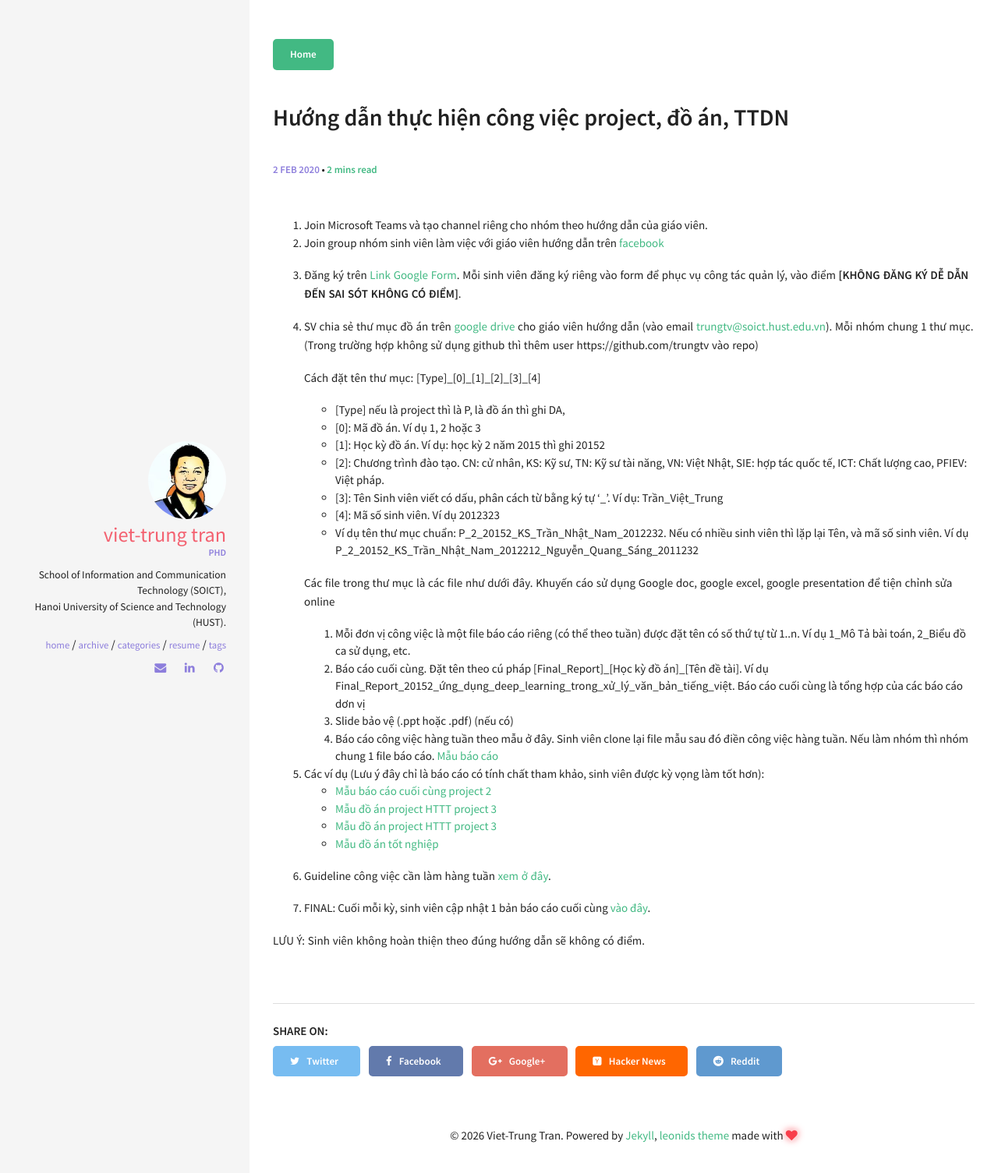
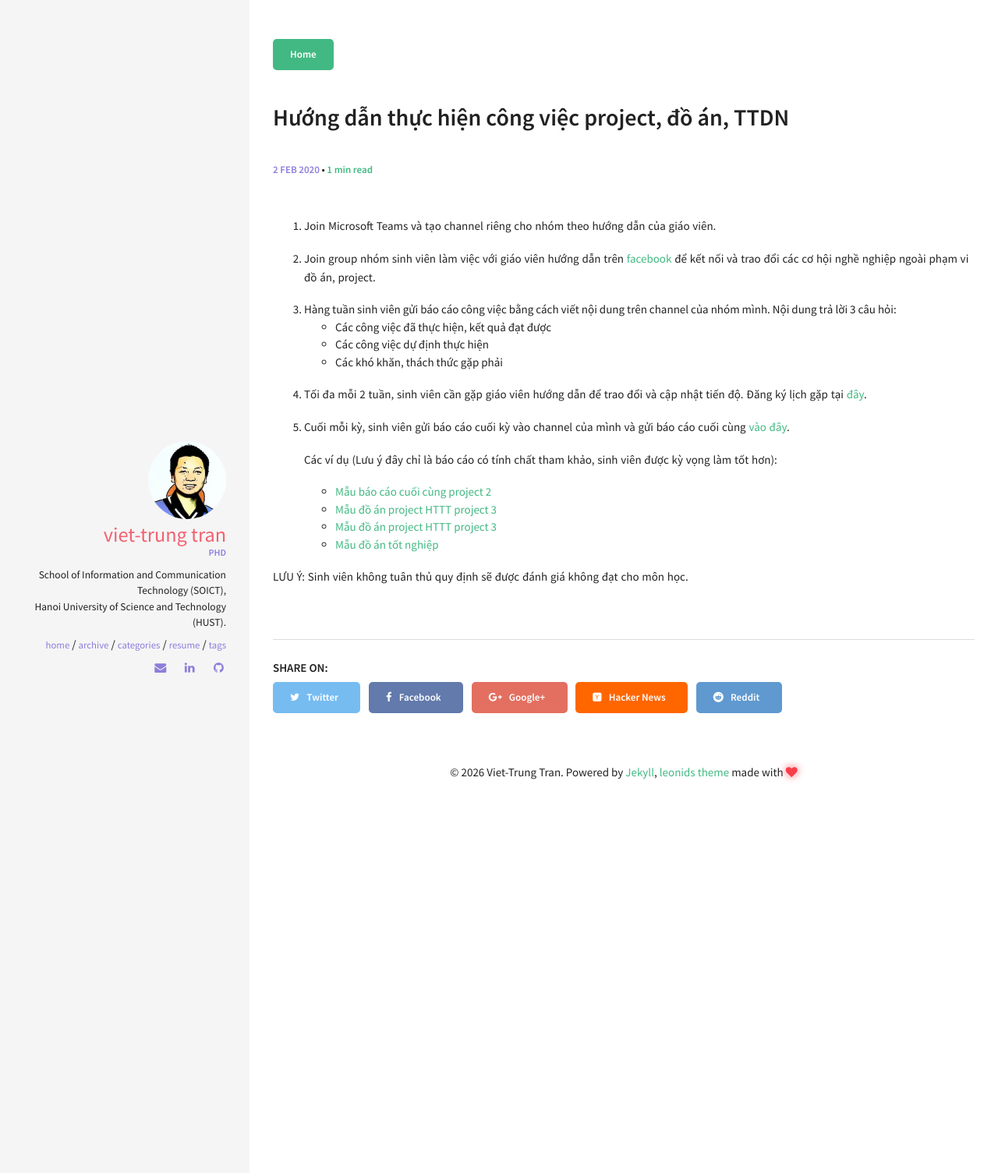
Before and after one commit to trungtv/trungtv.github.io, a Jekyll site: the page built from _posts/2020-02-02-huong-dan-cong-viec-lam-project-doan.md, in a window 1280 px wide. Shown: the top 1505 px of the page at 78% size. Built offline with Jekyll 4.4.1, drawn with Linux system fonts in a browser that asks for light colours.

Commit message:
Cập nhật hướng dẫn project/đồ án: báo cáo trên channel, Calendly, bỏ form đăng ký
Made-with: Cursor

```diff
--- a/_posts/2020-02-02-huong-dan-cong-viec-lam-project-doan.md
+++ b/_posts/2020-02-02-huong-dan-cong-viec-lam-project-doan.md
@@ -7,36 +7,24 @@ share: true
 published: true
 ---
 0. Join Microsoft Teams và tạo channel riêng cho nhóm theo hướng dẫn của giáo viên.
-1. Join group nhóm sinh viên làm việc với giáo viên hướng dẫn trên [facebook](https://www.facebook.com/groups/itbee.soict/)
-2. Đăng ký trên [Link Google Form](https://docs.google.com/forms/d/e/1FAIpQLSd22vGSppy8nw_0ZatTVtKh4oLTZFUJoJyUi4rd1QvP0QNhhA/viewform?c=0&w=1). Mỗi sinh viên đăng ký riêng vào form để phục vụ công tác quản lý, vào điểm **[KHÔNG ĐĂNG KÝ DỄ DẪN ĐẾN SAI SÓT KHÔNG CÓ ĐIỂM]**.
 
-3. SV chia sẻ thư mục đồ án trên [google drive](https://support.google.com/drive/answer/2494822?hl=vi&ref_topic=2525251&fbclid=IwAR1gOSpzWHbjQUg2dGgVN9pg8-x_MRSxeFitlfYs9OiPcIWMub58i4mvn4Q) cho giáo viên hướng dẫn (vào email [trungtv@soict.hust.edu.vn](mailto:trungtv@soict.hust.edu.vn)). Mỗi nhóm chung 1 thư mục. (Trong trường hợp không sử dụng github thì thêm user https://github.com/trungtv vào repo)
+1. Join group nhóm sinh viên làm việc với giáo viên hướng dẫn trên [facebook](https://www.facebook.com/groups/itbee.soict/) để kết nối và trao đổi các cơ hội nghề nghiệp ngoài phạm vi đồ án, project.
 
-	Cách đặt tên thư mục:  \[Type\]\_\[0\]\_\[1\]\_\[2\]\_\[3\]\_\[4\]
-	* \[Type\] nếu là project thì là P, là đồ án thì ghi DA,
-	* \[0\]: Mã đồ án. Ví dụ 1, 2 hoặc 3
-	* \[1\]: Học kỳ đồ án. Ví dụ: học kỳ 2 năm 2015 thì ghi 20152
-	* \[2\]: Chương trình đào tạo. CN: cử nhân, KS: Kỹ sư, TN: Kỹ sư tài năng, VN: Việt Nhật, SIE: hợp tác quốc tế, ICT: Chất lượng cao, PFIEV: Việt pháp.
-	* \[3\]: Tên Sinh viên viết có dấu, phân cách từ bằng ký tự '\_'. Ví dụ: Trần\_Việt\_Trung
-	* \[4\]: Mã số sinh viên. Ví dụ 2012323
-	* Ví dụ tên thư mục chuẩn: P_2_20152_KS_Trần_Nhật_Nam_2012232. Nếu có nhiều sinh viên thì lặp lại Tên, và mã số sinh viên. Ví dụ P_2_20152_KS_Trần_Nhật_Nam_2012212_Nguyễn_Quang_Sáng_2011232
+2. Hàng tuần sinh viên gửi báo cáo công việc bằng cách viết nội dung trên channel của nhóm mình. Nội dung trả lời 3 câu hỏi:
+	* Các công việc đã thực hiện, kết quả đạt được
+	* Các công việc dự định thực hiện
+	* Các khó khăn, thách thức gặp phải
 
-	Các file trong thư mục là các file như dưới đây. Khuyến cáo sử dụng Google doc, google excel, google presentation để tiện chỉnh sửa online
-
-	1. Mỗi đơn vị công việc là một file báo cáo riêng (có thể theo tuần) được đặt tên có số thứ tự từ 1..n. Ví dụ 1_Mô Tả bài toán,  2_Biểu đồ ca sử dụng, etc.
-	2. Báo cáo cuối cùng. Đặt tên theo cú pháp [Final_Report]\_[Học kỳ đồ án]\_[Tên đề tài]. Ví dụ Final_Report_20152_ứng_dụng_deep_learning_trong_xử_lý_văn_bản_tiếng_việt. Báo cáo cuối cùng là tổng hợp của các báo cáo dơn vị
-	3. Slide bảo vệ (.ppt hoặc .pdf) (nếu có)
-	4. Báo cáo công việc hàng tuần theo mẫu ở đây. Sinh viên clone lại file mẫu sau đó điền công việc hàng tuần. Nếu làm nhóm thì nhóm chung 1 file báo cáo. [Mẫu báo cáo](https://docs.google.com/spreadsheets/u/2/d/14YqSpjHxR_p1PAM6uIYNXdAXLNp6YHvMd5JYiaKtFmg/edit?usp=sharing&fbclid=IwAR2kYQhDylIKvGvEmS1mk7FGBRjAGLjg7NsG4jbgsd7AjUGtk4mV-To0PGI)
+3. Tối đa mỗi 2 tuần, sinh viên cần gặp giáo viên hướng dẫn để trao đổi và cập nhật tiến độ. Đăng ký lịch gặp tại [đây](https://calendly.com/trungtv/20-min-meeting-clone).
 
 
-4. Các ví dụ (Lưu ý đây chỉ là báo cáo có tính chất tham khảo, sinh viên được kỳ vọng làm tốt hơn):
+4. Cuối mỗi kỳ, sinh viên gửi báo cáo cuối kỳ vào channel của mình và gửi báo cáo cuối cùng [vào đây](https://docs.google.com/forms/d/e/1FAIpQLSeoDe2lg3QAHRjJySZ4p0CJAIks7A7DWIRD7b6Xc8R4X-pdbA/viewform?fbclid=IwAR3yAy-QpMu9T63qknhzZPT7EuRl9UKhJ8VC88wbotY1kxKKglbyEcl-lOo).
+
+	Các ví dụ (Lưu ý đây chỉ là báo cáo có tính chất tham khảo, sinh viên được kỳ vọng làm tốt hơn):
 	* [Mẫu báo cáo cuối cùng project 2](https://drive.google.com/drive/u/0/folders/0B_fK_c9PPTfAflhMcUtwWlVkcXBNUXNsZ1UtSjdwdlR1dFZxaFMtVnQwTGdWTThhT0YzN0U?fbclid=IwAR3jV8cQtxBhEtAgRB-2tZWLnLP4Kt1tuhX0xHzm6y8N9b88yuMlJKxKkT4)
 	* [Mẫu đồ án project HTTT project 3](https://drive.google.com/drive/folders/0B8J6du8hXeCUQWxERjJscjAtc2M?fbclid=IwAR1UZFq1V2kFIewdnFQQ4mAJVg0Dv2bdWq8dD80HgIwuuswxKo5DFouZuKM)
 	* [Mẫu đồ án project HTTT project 3](https://drive.google.com/drive/folders/0B8J6du8hXeCUdE1QaVNEb0RvekU?fbclid=IwAR0GWaMPZBVxzYN60pBeeLeEY_rixbFxPb4k7GdpO0JIhnIzDra-RRaj49o)
 	* [Mẫu đồ án tốt nghiệp](https://drive.google.com/drive/u/2/folders/1-dsV5HV4CjIWqH7Umq6VQYdNGRZ1jFIF?fbclid=IwAR0zkbLLNIXb6atj7FB8X__cQhWTA7VkoCEzO9llExIpuKHScYrqgkyuSKA)
 
-5. Guideline công việc cần làm hàng tuần [xem ở đây](https://docs.google.com/spreadsheets/d/1b4HuxccfjAMezlMYjfVheRO4yn390Q5VyqW7bCKu6Is/edit?fbclid=IwAR0i0_KnVRf3PDq8xkhbZPc_nQG3kVzv_HBaSdbBRWvInkP5LwBi_x4FXnI).
 
-6. FINAL: Cuối mỗi kỳ, sinh viên cập nhật 1 bản báo cáo cuối cùng [vào đây](https://docs.google.com/forms/d/e/1FAIpQLSeoDe2lg3QAHRjJySZ4p0CJAIks7A7DWIRD7b6Xc8R4X-pdbA/viewform?fbclid=IwAR3yAy-QpMu9T63qknhzZPT7EuRl9UKhJ8VC88wbotY1kxKKglbyEcl-lOo).
-
-LƯU Ý: Sinh viên không hoàn thiện theo đúng hướng dẫn sẽ không có điểm.
+LƯU Ý: Sinh viên không tuân thủ quy định sẽ được đánh giá không đạt cho môn học.
```
